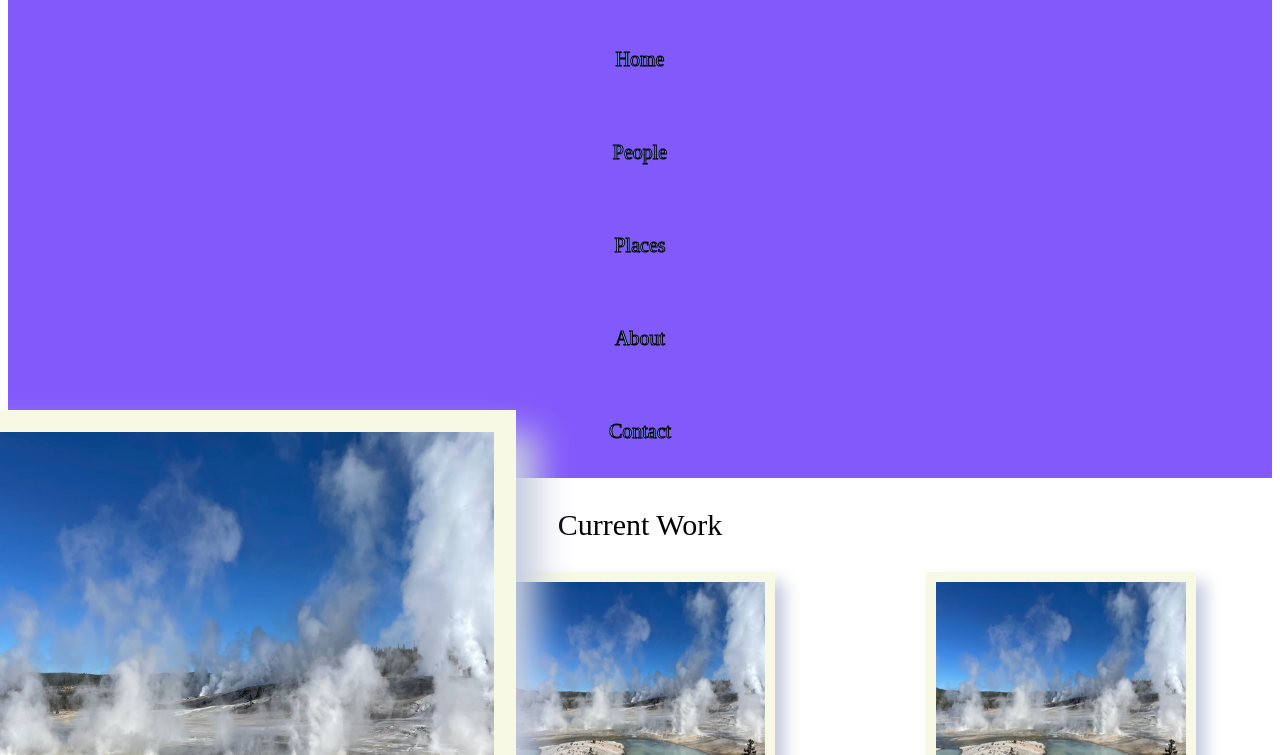
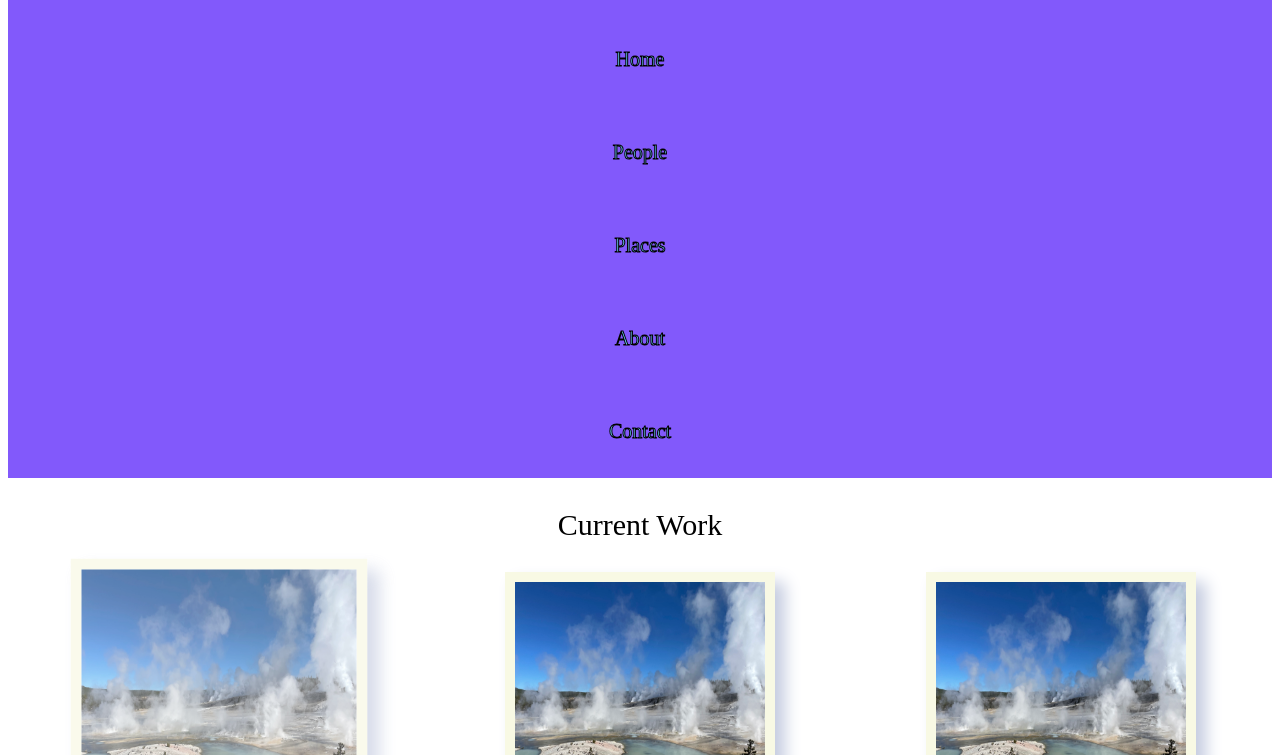
Before and after one commit to rairai123/WDD131, a plain HTML site: page CoolPics/coolpics.html in a window 1280 px wide. In both pictures the pointer is over the picture 218 px from the left and 752 px from the top of the page. Shown: the part 45-800 px from the top of the page. Drawn offline with Linux system fonts and the light colour scheme.

Commit message:
added hover to look better

```diff
--- a/CoolPics/coolpics.css
+++ b/CoolPics/coolpics.css
@@ -56,8 +56,8 @@ footer {
 }
 
 .design_card img:hover {
-  opacity: 1;
-  transform: scale(2.2);
+  opacity: 0.7;
+  transform: scale(1.1);
 }
 
 .menu-button {
```
